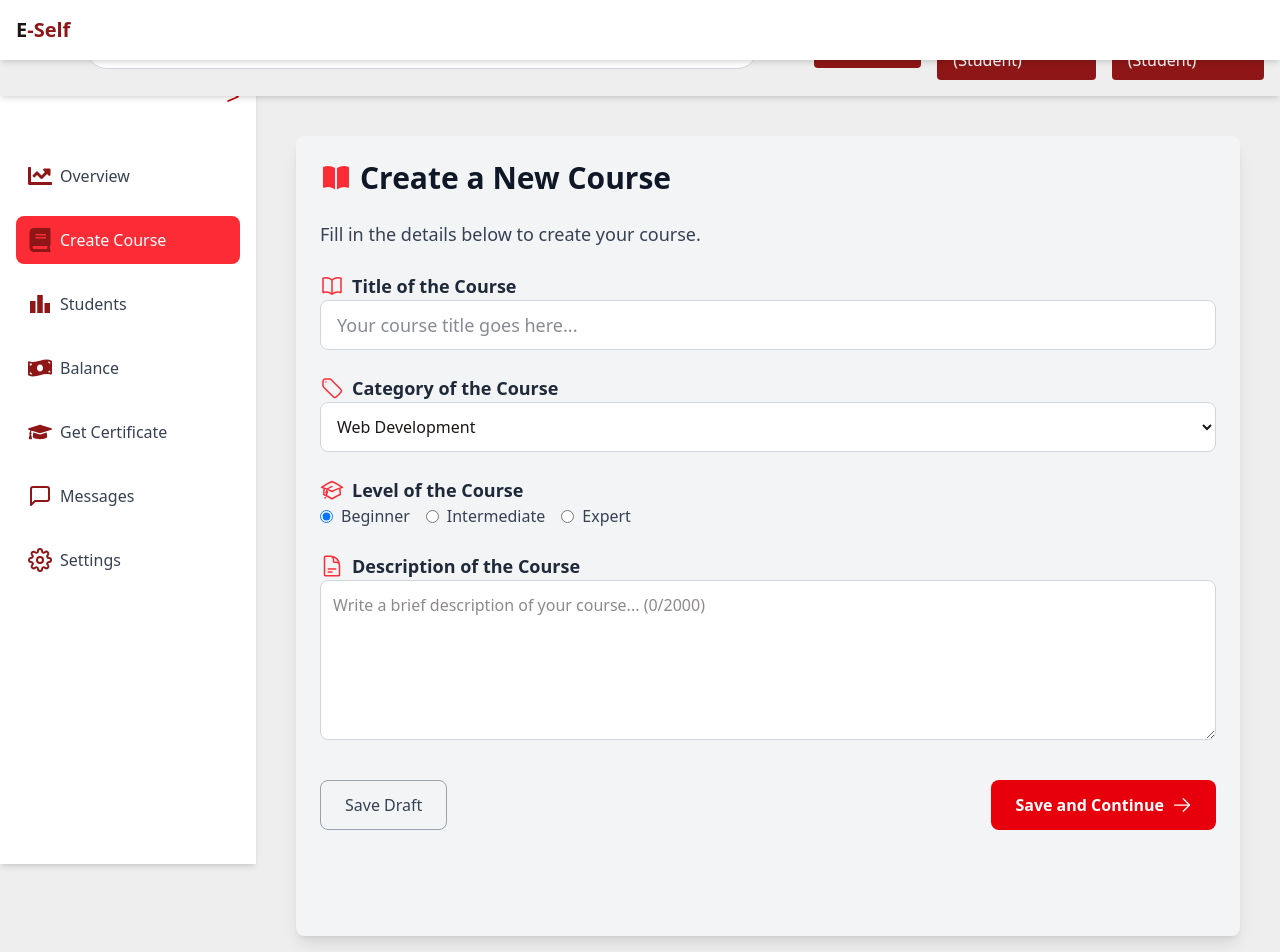
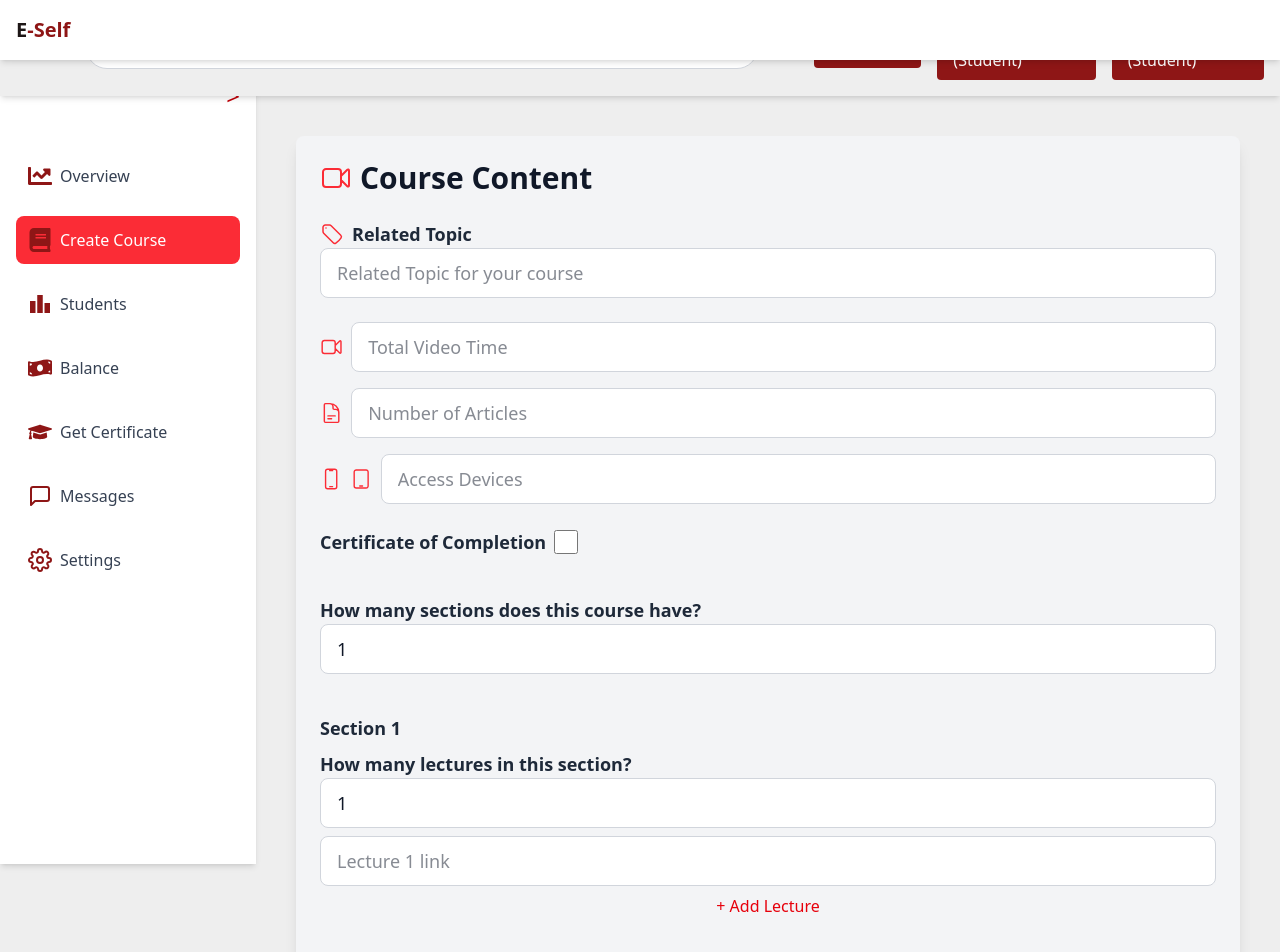
Before and after one commit to NegedeTekleyes/E-self-Lerning, a Next.js app in the folder e-self/: page /dashboard/create-course in a window 1280 px wide. Shown: the top 952 px of the page. Built offline with nearby package versions, Linux system fonts and the light colour scheme.

Commit message:
add course lecture  screen

```diff
--- a/e-self/app/(instructor)/dashboard/create-course/page.tsx
+++ b/e-self/app/(instructor)/dashboard/create-course/page.tsx
@@ -1,182 +1,44 @@
 'use client';
 import { useState } from "react";
-import { BookOpenIcon, TagIcon, AcademicCapIcon, DocumentTextIcon, ArrowRightIcon, VideoCameraIcon, DevicePhoneMobileIcon, DeviceTabletIcon,  } from "@heroicons/react/24/outline";
-import { BookOpenIcon as SolidBookOpenIcon } from "@heroicons/react/24/solid"; // Import solid version of BookOpenIcon
+import { VideoCameraIcon, DocumentTextIcon, DevicePhoneMobileIcon, DeviceTabletIcon, ArrowRightIcon, TagIcon } from "@heroicons/react/24/outline";
 
 export default function AddCourse() {
-  const [title, setTitle] = useState("");
-  const [category, setCategory] = useState("web");
-  const [level, setLevel] = useState("beginner");
-  const [description, setDescription] = useState("");
-  const [step, setStep] = useState(1); // To manage multi-step form
-  const [learningObjectives, setLearningObjectives] = useState(["", "", "", ""]);
-  const [prerequisites, setPrerequisites] = useState("");
-  const [courseAudience, setCourseAudience] = useState("");
   const [relatedTopic, setRelatedTopic] = useState("");
   const [videoTime, setVideoTime] = useState("");
   const [numArticles, setNumArticles] = useState("");
-  const [accessDevices, setAccessDevices] = useState("phone"); // Default to mobile phone
-  const [certificate, setCertificate] = useState(false); // Check if certificate is offered
+  const [accessDevices, setAccessDevices] = useState("");
+  const [certificate, setCertificate] = useState(false);
+  const [numSections, setNumSections] = useState(1); // Number of sections in the course
+  const [sections, setSections] = useState([{ lectures: 1, links: [""] }]); // Initial section setup
+  const [step, setStep] = useState(3); // Assuming we're moving into step 3 now
 
-  // Handle next step click
-  const handleNextStep = () => {
-    if (step === 1) {
-      setStep(2);
-    }
+  // Handle adding more lectures in a section
+  const handleAddLecture = (sectionIndex: number) => {
+    const updatedSections = [...sections];
+    updatedSections[sectionIndex].links.push("");
+    setSections(updatedSections);
   };
 
-  // Handle adding more learning objectives
-  const handleAddLearningObjective = () => {
-    setLearningObjectives([...learningObjectives, ""]);
+  // Handle lecture link input
+  const handleLectureChange = (sectionIndex: number, lectureIndex: number, value: string) => {
+    const updatedSections = [...sections];
+    updatedSections[sectionIndex].links[lectureIndex] = value;
+    setSections(updatedSections);
   };
 
-  // Handle updating learning objectives
-  const handleLearningObjectiveChange = (index: number, value: string) => {
-    const updatedObjectives = [...learningObjectives];
-    updatedObjectives[index] = value;
-    setLearningObjectives(updatedObjectives);
+  // Handle adding more sections
+  const handleAddSection = () => {
+    setSections([...sections, { lectures: 1, links: [""] }]);
   };
 
   return (
     <div className="w-full min-h-screen p-6 flex flex-col gap-6 bg-gray-100 shadow-lg rounded-lg">
-      {step === 1 && (
+      {step === 3 && (
         <>
           <h1 className="text-3xl font-extrabold text-gray-900 flex items-center gap-2">
-            <SolidBookOpenIcon className="h-8 w-8 text-red-500" />
-            Create a New Course
+            <VideoCameraIcon className="h-8 w-8 text-red-500" />
+            Course Content
           </h1>
-          <p className="text-lg text-gray-700">Fill in the details below to create your course.</p>
-
-          {/* Course Title */}
-          <div className="flex flex-col">
-            <label className="text-lg font-bold text-gray-800 flex items-center gap-2">
-              <BookOpenIcon className="h-6 w-6 text-red-500" />
-              Title of the Course
-            </label>
-            <input
-              type="text"
-              placeholder="Your course title goes here..."
-              value={title}
-              onChange={(e) => setTitle(e.target.value)}
-              className="w-full h-[50px] text-gray-900 bg-white border border-gray-300 rounded-lg px-4 text-lg focus:outline-none focus:ring-2 focus:ring-red-500"
-            />
-          </div>
-
-          {/* Category Dropdown */}
-          <div className="flex flex-col">
-            <label className="text-lg font-bold text-gray-800 flex items-center gap-2">
-              <TagIcon className="h-6 w-6 text-red-500" />
-              Category of the Course
-            </label>
-            <select
-              value={category}
-              onChange={(e) => setCategory(e.target.value)}
-              className="w-full p-3 border border-gray-300 rounded-lg bg-white focus:outline-none focus:ring-2 focus:ring-red-500"
-            >
-              <option value="web">Web Development</option>
-              <option value="ui">UI/UX Design</option>
-              <option value="video editing">Video Editing</option>
-            </select>
-          </div>
-
-          {/* Level Selection */}
-          <div className="flex flex-col">
-            <label className="text-lg font-bold text-gray-800 flex items-center gap-2">
-              <AcademicCapIcon className="h-6 w-6 text-red-500" />
-              Level of the Course
-            </label>
-            <div className="flex gap-4">
-              <label className="flex items-center gap-2">
-                <input
-                  type="radio"
-                  value="beginner"
-                  checked={level === "beginner"}
-                  onChange={() => setLevel("beginner")}
-                />
-                <span className="text-gray-700">Beginner</span>
-              </label>
-              <label className="flex items-center gap-2">
-                <input
-                  type="radio"
-                  value="intermediate"
-                  checked={level === "intermediate"}
-                  onChange={() => setLevel("intermediate")}
-                />
-                <span className="text-gray-700">Intermediate</span>
-              </label>
-              <label className="flex items-center gap-2">
-                <input
-                  type="radio"
-                  value="expert"
-                  checked={level === "expert"}
-                  onChange={() => setLevel("expert")}
-                />
-                <span className="text-gray-700">Expert</span>
-              </label>
-            </div>
-          </div>
-
-          {/* Description */}
-          <div className="flex flex-col">
-            <label className="text-lg font-bold text-gray-800 flex items-center gap-2">
-              <DocumentTextIcon className="h-6 w-6 text-red-500" />
-              Description of the Course
-            </label>
-            <textarea
-              placeholder="Write a brief description of your course... (0/2000)"
-              maxLength={2000}
-              value={description}
-              onChange={(e) => setDescription(e.target.value)}
-              className="w-full h-40 p-3 border border-gray-300 rounded-lg bg-white focus:outline-none focus:ring-2 focus:ring-red-500"
-            />
-          </div>
-
-          {/* Buttons */}
-          <div className="flex justify-between mt-4">
-            <button className="px-6 py-3 border border-gray-400 rounded-lg text-gray-700 hover:bg-gray-200 flex items-center gap-2">
-              Save Draft
-            </button>
-            <button
-              onClick={handleNextStep}
-              className="px-6 py-3 bg-red-600 text-white font-semibold rounded-lg hover:bg-red-700 flex items-center gap-2"
-            >
-              Save and Continue
-              <ArrowRightIcon className="h-5 w-5" />
-            </button>
-          </div>
-        </>
-      )}
-
-      {step === 2 && (
-        <>
-          <h1 className="text-3xl font-extrabold text-gray-900 flex items-center gap-2">
-            <SolidBookOpenIcon className="h-8 w-8 text-red-500" />
-            Course Details
-          </h1>
-
-          {/* Learning Objectives */}
-          <div className="flex flex-col">
-            <label className="text-lg font-bold text-gray-800 flex items-center gap-2">
-              <DocumentTextIcon className="h-6 w-6 text-red-500" />
-              What will students learn in your course?
-            </label>
-            {learningObjectives.map((objective, index) => (
-              <input
-                key={index}
-                type="text"
-                value={objective}
-                onChange={(e) => handleLearningObjectiveChange(index, e.target.value)}
-                className="w-full h-[50px] text-gray-900 bg-white border border-gray-300 rounded-lg px-4 text-lg focus:outline-none focus:ring-2 focus:ring-red-500 mb-3"
-                placeholder={`Learning Objective ${index + 1}`}
-              />
-            ))}
-            <button
-              onClick={handleAddLearningObjective}
-              className="text-red-600 mt-2"
-            >
-              + Add More
-            </button>
-          </div>
 
           {/* Related Topic */}
           <div className="flex flex-col">
@@ -230,7 +92,6 @@ export default function AddCourse() {
 
           {/* Certificate */}
           <div className="flex items-center gap-2">
-            <div className="h-6 w-6 text-red-500" />
             <label className="text-lg font-bold text-gray-800">
               Certificate of Completion
             </label>
@@ -240,6 +101,68 @@ export default function AddCourse() {
               onChange={() => setCertificate(!certificate)}
               className="h-6 w-6"
             />
+          </div>
+
+          {/* Number of Sections */}
+          <div className="flex flex-col mt-4">
+            <label className="text-lg font-bold text-gray-800">How many sections does this course have?</label>
+            <input
+              type="number"
+              value={numSections}
+              onChange={(e) => setNumSections(Number(e.target.value))}
+              className="w-full h-[50px] text-gray-900 bg-white border border-gray-300 rounded-lg px-4 text-lg focus:outline-none focus:ring-2 focus:ring-red-500"
+              min={1}
+            />
+          </div>
+
+          {/* Sections */}
+          <div className="mt-4">
+            {sections.map((section, index) => (
+              <div key={index} className="flex flex-col mb-4">
+                <h3 className="text-lg font-bold text-gray-800">Section {index + 1}</h3>
+
+                {/* Number of Lectures */}
+                <div className="flex flex-col mt-2">
+                  <label className="text-lg font-bold text-gray-800">How many lectures in this section?</label>
+                  <input
+                    type="number"
+                    value={section.lectures}
+                    onChange={(e) => {
+                      const updatedSections = [...sections];
+                      updatedSections[index].lectures = Number(e.target.value);
+                      setSections(updatedSections);
+                    }}
+                    className="w-full h-[50px] text-gray-900 bg-white border border-gray-300 rounded-lg px-4 text-lg focus:outline-none focus:ring-2 focus:ring-red-500"
+                    min={1}
+                  />
+                </div>
+
+                {/* Lecture Links */}
+                {section.links.map((link, lectureIndex) => (
+                  <div key={lectureIndex} className="flex items-center gap-2 mt-2">
+                    <input
+                      type="text"
+                      value={link}
+                      onChange={(e) => handleLectureChange(index, lectureIndex, e.target.value)}
+                      placeholder={`Lecture ${lectureIndex + 1} link`}
+                      className="w-full h-[50px] text-gray-900 bg-white border border-gray-300 rounded-lg px-4 text-lg focus:outline-none focus:ring-2 focus:ring-red-500"
+                    />
+                  </div>
+                ))}
+                <button
+                  onClick={() => handleAddLecture(index)}
+                  className="text-red-600 mt-2"
+                >
+                  + Add Lecture
+                </button>
+              </div>
+            ))}
+            <button
+              onClick={handleAddSection}
+              className="text-red-600 mt-4"
+            >
+              + Add Section
+            </button>
           </div>
 
           {/* Buttons */}
```
